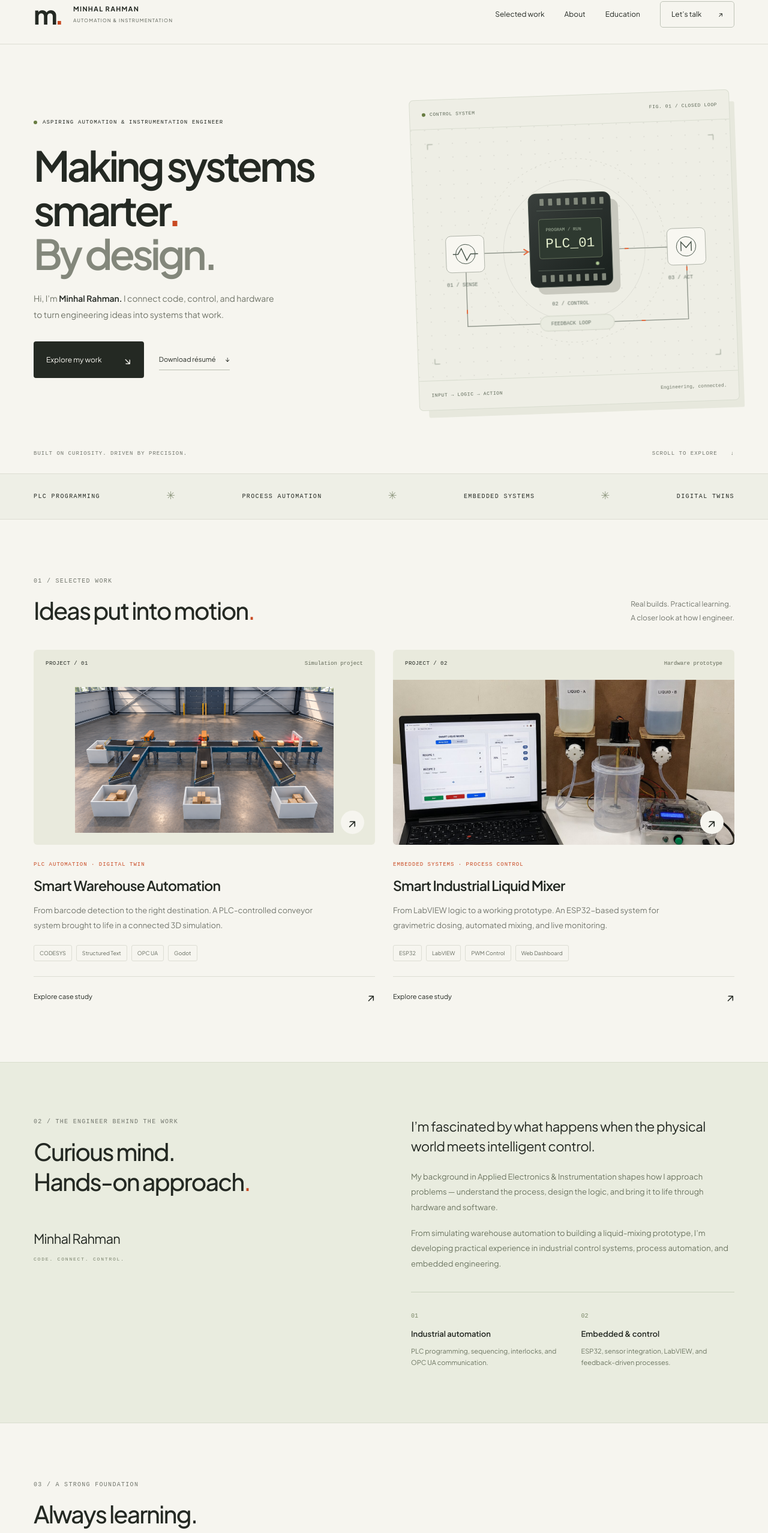
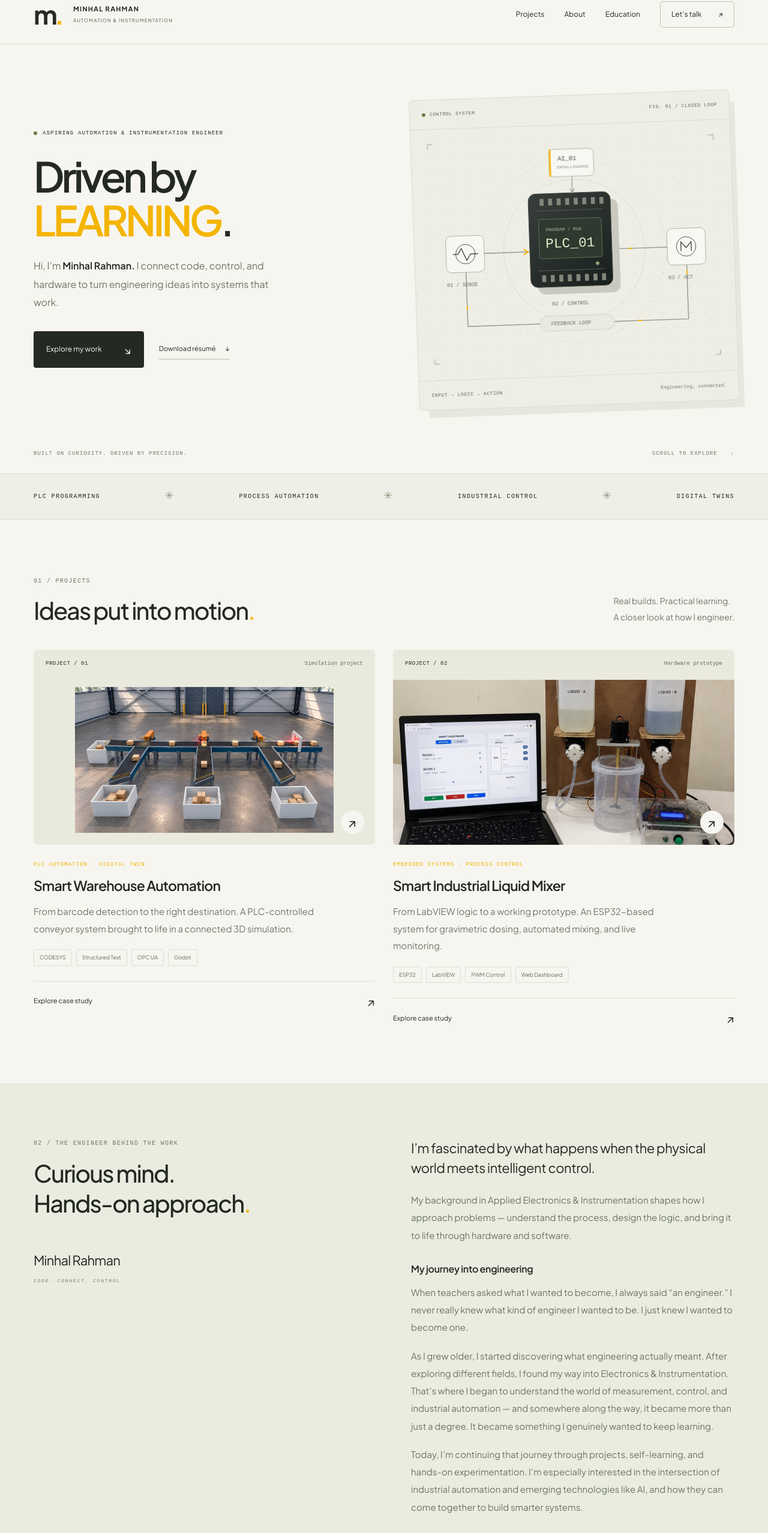
Before and after one commit to Minhal11/minhal-portfolio, a Next.js app: page / in a window 1280 px wide. Shown: the part 26-2581 px from the top of the page at 60% size. Built offline with nearby package versions, Linux system fonts and the light colour scheme.

Commit message:
Refine homepage with rotating hero, yellow accent, and narrative About
Keep the existing engineering layout while making the hero interactive, replacing orange with #F4B400, and turning About into a more personal story.

```diff
--- /dev/null
+++ b/app/components/HeroHeadline.tsx
@@ -0,0 +1,60 @@
+"use client";
+
+import { AnimatePresence, motion } from "framer-motion";
+import { useEffect, useState } from "react";
+
+const WORDS = ["CURIOSITY", "LEARNING", "DISCOVERY", "POSSIBILITY"] as const;
+
+export default function HeroHeadline() {
+  const [index, setIndex] = useState(0);
+  const [reduceMotion, setReduceMotion] = useState(false);
+
+  useEffect(() => {
+    const media = window.matchMedia("(prefers-reduced-motion: reduce)");
+    const sync = () => setReduceMotion(media.matches);
+    sync();
+    media.addEventListener("change", sync);
+    return () => media.removeEventListener("change", sync);
+  }, []);
+
+  useEffect(() => {
+    if (reduceMotion) return;
+    const id = window.setInterval(
+      () => setIndex((current) => (current + 1) % WORDS.length),
+      3200,
+    );
+    return () => window.clearInterval(id);
+  }, [reduceMotion]);
+
+  const word = WORDS[index];
+
+  return (
+    <h1>
+      Driven by
+      <br />
+      <span className="hero-rotate" aria-live="polite" aria-atomic="true">
+        <span className="hero-rotate-sizer" aria-hidden="true">
+          POSSIBILITY.
+        </span>
+        {reduceMotion ? (
+          <span className="hero-rotate-word">
+            <span className="orange">CURIOSITY</span>.
+          </span>
+        ) : (
+          <AnimatePresence initial={false}>
+            <motion.span
+              key={word}
+              className="hero-rotate-word"
+              initial={{ opacity: 0, y: "70%" }}
+              animate={{ opacity: 1, y: "0%" }}
+              exit={{ opacity: 0, y: "-70%" }}
+              transition={{ duration: 0.6, ease: [0.16, 1, 0.3, 1] }}
+            >
+              <span className="orange">{word}</span>.
+            </motion.span>
+          </AnimatePresence>
+        )}
+      </span>
+    </h1>
+  );
+}
--- a/app/components/SiteHeader.tsx
+++ b/app/components/SiteHeader.tsx
@@ -2,11 +2,57 @@
 
 import Link from "next/link";
 import { usePathname } from "next/navigation";
-import { useState } from "react";
+import { useEffect, useState } from "react";
+
+const sections = [
+  ["projects", "Projects"],
+  ["about", "About"],
+  ["education", "Education"],
+] as const;
 
 export default function SiteHeader() {
   const [open, setOpen] = useState(false);
+  const [active, setActive] = useState("");
   const pathname = usePathname();
+
+  useEffect(() => {
+    if (pathname !== "/") {
+      setActive("");
+      return;
+    }
+
+    const nodes = sections
+      .map(([id]) => document.getElementById(id))
+      .filter((node): node is HTMLElement => Boolean(node));
+    if (!nodes.length) return;
+
+    const onScroll = () => {
+      if (window.scrollY < 90) setActive("");
+    };
+
+    const observer = new IntersectionObserver(
+      (entries) => {
+        if (window.scrollY < 90) {
+          setActive("");
+          return;
+        }
+        const visible = entries
+          .filter((entry) => entry.isIntersecting)
+          .sort((a, b) => b.intersectionRatio - a.intersectionRatio)[0];
+        if (visible?.target.id) setActive(visible.target.id);
+      },
+      { rootMargin: "-28% 0px -55% 0px", threshold: [0.1, 0.25, 0.5] },
+    );
+
+    nodes.forEach((node) => observer.observe(node));
+    onScroll();
+    window.addEventListener("scroll", onScroll, { passive: true });
+    return () => {
+      observer.disconnect();
+      window.removeEventListener("scroll", onScroll);
+    };
+  }, [pathname]);
+
   return (
     <header className="site-header">
       <Link
@@ -31,14 +77,11 @@ export default function SiteHeader() {
         className={open ? "site-nav is-open" : "site-nav"}
         aria-label="Main navigation"
       >
-        {[
-          ["projects", "Selected work"],
-          ["about", "About"],
-          ["education", "Education"],
-        ].map(([id, label]) => (
+        {sections.map(([id, label]) => (
           <Link
             href={`${pathname === "/" ? "" : "/"}#${id}`}
             key={id}
+            className={active === id ? "is-active" : undefined}
             onClick={() => setOpen(false)}
           >
             {label}
--- a/app/components/SystemDiagram.tsx
+++ b/app/components/SystemDiagram.tsx
@@ -1,9 +1,150 @@
+"use client";
+
+import { useEffect, useRef } from "react";
+
+const DOTS: [number, number][] = [];
+for (let y = 1; y <= 440; y += 24) {
+  for (let x = 1; x <= 560; x += 24) {
+    DOTS.push([x, y]);
+  }
+}
+
 export default function SystemDiagram() {
+  const rootRef = useRef<HTMLDivElement>(null);
+  const svgRef = useRef<SVGSVGElement>(null);
+  const dotsRef = useRef<SVGGElement>(null);
+  const ringsRef = useRef<SVGGElement>(null);
+  const flowRef = useRef<SVGGElement>(null);
+  const rearRef = useRef<SVGGElement>(null);
+  const aiRef = useRef<SVGGElement>(null);
+
+  useEffect(() => {
+    const root = rootRef.current;
+    const svg = svgRef.current;
+    if (!root || !svg) return;
+
+    const finePointer = window.matchMedia("(hover: hover) and (pointer: fine)");
+    const reduceMotion = window.matchMedia("(prefers-reduced-motion: reduce)");
+    if (!finePointer.matches || reduceMotion.matches) return;
+
+    const pointer = { x: 280, y: 220, inside: false };
+    const smoothed = { x: 280, y: 220, inf: 0 };
+    const dotOff = DOTS.map(() => ({ x: 0, y: 0 }));
+    let frame = 0;
+    let running = true;
+
+    const toSvg = (clientX: number, clientY: number) => {
+      const ctm = svg.getScreenCTM();
+      if (!ctm) return;
+      const point = new DOMPoint(clientX, clientY).matrixTransform(
+        ctm.inverse(),
+      );
+      pointer.x = point.x;
+      pointer.y = point.y;
+    };
+
+    const onMove = (event: PointerEvent) => {
+      pointer.inside = true;
+      toSvg(event.clientX, event.clientY);
+    };
+    const onLeave = () => {
+      pointer.inside = false;
+    };
+
+    root.addEventListener("pointermove", onMove);
+    root.addEventListener("pointerenter", onMove);
+    root.addEventListener("pointerleave", onLeave);
+
+    const rings = ringsRef.current;
+    const flow = flowRef.current;
+    const rear = rearRef.current;
+    const ai = aiRef.current;
+    const dots = dotsRef.current?.children;
+
+    const tick = () => {
+      if (!running) return;
+
+      const targetInf = pointer.inside ? 1 : 0;
+      const targetX = pointer.inside ? pointer.x : 280;
+      const targetY = pointer.inside ? pointer.y : 220;
+      smoothed.x += (targetX - smoothed.x) * 0.1;
+      smoothed.y += (targetY - smoothed.y) * 0.1;
+      smoothed.inf += (targetInf - smoothed.inf) * 0.1;
+
+      const inf = smoothed.inf;
+      const nx = (smoothed.x - 280) / 280;
+      const ny = (smoothed.y - 220) / 220;
+      const proximity =
+        Math.max(0, 1 - Math.hypot(smoothed.x - 280, smoothed.y - 220) / 210) *
+        inf;
+      const scale = 1 + proximity * 0.036;
+
+      rings?.setAttribute(
+        "transform",
+        `translate(280 220) scale(${scale}) translate(-280 -220)`,
+      );
+      flow?.setAttribute(
+        "transform",
+        `translate(${(nx * 4.2 * inf).toFixed(3)} ${(ny * 3.2 * inf).toFixed(3)})`,
+      );
+      rear?.setAttribute(
+        "transform",
+        `translate(${(nx * 6.5 * inf).toFixed(3)} ${(ny * 5.2 * inf).toFixed(3)})`,
+      );
+      ai?.setAttribute(
+        "transform",
+        `translate(${(nx * 4.8 * inf).toFixed(3)} ${(ny * 3.8 * inf).toFixed(3)})`,
+      );
+
+      if (dots) {
+        for (let i = 0; i < DOTS.length; i++) {
+          const [restX, restY] = DOTS[i];
+          const dx = restX - smoothed.x;
+          const dy = restY - smoothed.y;
+          const dist = Math.hypot(dx, dy);
+          const radius = 56;
+          let ox = 0;
+          let oy = 0;
+          if (inf > 0.01 && dist < radius && dist > 0.25) {
+            const falloff = 1 - dist / radius;
+            const mag = falloff * falloff * 9.5 * inf;
+            ox = (dx / dist) * mag;
+            oy = (dy / dist) * mag;
+          }
+          const current = dotOff[i];
+          current.x += (ox - current.x) * 0.16;
+          current.y += (oy - current.y) * 0.16;
+          if (ox === 0 && oy === 0 && Math.abs(current.x) < 0.03) {
+            current.x = 0;
+            current.y = 0;
+          }
+          (dots[i] as SVGElement).setAttribute(
+            "transform",
+            `translate(${current.x.toFixed(2)} ${current.y.toFixed(2)})`,
+          );
+        }
+      }
+
+      frame = window.requestAnimationFrame(tick);
+    };
+
+    frame = window.requestAnimationFrame(tick);
+
+    return () => {
+      running = false;
+      window.cancelAnimationFrame(frame);
+      root.removeEventListener("pointermove", onMove);
+      root.removeEventListener("pointerenter", onMove);
+      root.removeEventListener("pointerleave", onLeave);
+    };
+  }, []);
+
   return (
     <div
+      ref={rootRef}
       className="system-diagram"
       role="img"
-      aria-label="Illustrated control system: sensor input passes through PLC logic to an actuator with a feedback loop."
+      aria-label="Illustrated control system: sensor input passes through PLC logic to an actuator with a feedback loop, augmented by an intelligence module."
     >
       <div className="diagram-top">
         <span>
@@ -11,16 +152,8 @@ export default function SystemDiagram() {
         </span>
         <span>FIG. 01 / CLOSED LOOP</span>
       </div>
-      <svg viewBox="0 0 560 440" fill="none" aria-hidden="true">
+      <svg ref={svgRef} viewBox="0 0 560 440" fill="none" aria-hidden="true">
         <defs>
-          <pattern
-            id="grid"
-            width="24"
-            height="24"
-            patternUnits="userSpaceOnUse"
-          >
-            <circle cx="1" cy="1" r="0.8" fill="#c8c7bf" />
-          </pattern>
           <linearGradient
             id="unit"
             x1="210"
@@ -33,7 +166,13 @@ export default function SystemDiagram() {
             <stop offset="1" stopColor="#171e1b" />
           </linearGradient>
         </defs>
-        <rect width="560" height="440" fill="url(#grid)" />
+        <rect width="560" height="440" fill="#eeeee5" />
+        <g ref={dotsRef}>
+          {DOTS.map(([x, y]) => (
+            <circle key={`${x}-${y}`} cx={x} cy={y} r="0.8" fill="#c8c7bf" />
+          ))}
+        </g>
+        <g ref={ringsRef}>
           <circle
             cx="280"
             cy="220"
@@ -42,6 +181,8 @@ export default function SystemDiagram() {
             strokeDasharray="3 6"
           />
           <circle cx="280" cy="220" r="124" stroke="#ddddd5" />
+        </g>
+        <g ref={flowRef}>
           <path
             d="M89 220H203M357 220H476M476 244V347H89V244"
             stroke="#92988e"
@@ -50,15 +191,16 @@ export default function SystemDiagram() {
           <path
             className="signal-line"
             d="M89 220H203M357 220H476M476 244V347H89V244"
-          stroke="#e6693c"
+            stroke="#F4B400"
             strokeWidth="2"
             strokeDasharray="7 160"
           />
           <path
             d="m191 215 8 5-8 5m271-10 8 5-8 5m-186 122-8 5 8 5"
-          stroke="#e6693c"
+            stroke="#F4B400"
             strokeWidth="2"
           />
+        </g>
         <rect
           x="55"
           y="188"
@@ -89,7 +231,16 @@ export default function SystemDiagram() {
           stroke="#465349"
           strokeWidth="1.5"
         />
-        <rect x="215" y="132" width="144" height="164" rx="13" fill="#c9c9bf" />
+        <g ref={rearRef}>
+          <rect
+            x="215"
+            y="132"
+            width="144"
+            height="164"
+            rx="13"
+            fill="#c9c9bf"
+          />
+        </g>
         <rect
           x="202"
           y="119"
@@ -134,6 +285,39 @@ export default function SystemDiagram() {
           PLC_01
         </text>
         <circle className="run-light" cx="320" cy="244" r="3" fill="#c9e7a8" />
+        <g ref={aiRef}>
+          <path d="M280 90V119" stroke="#92988e" strokeWidth="1.25" />
+          <path d="m276 111 4 8 4-8" stroke="#92988e" strokeWidth="1.25" />
+          <rect
+            x="241"
+            y="42"
+            width="78"
+            height="48"
+            rx="8"
+            fill="#f8f7f1"
+            stroke="#aeb2a7"
+          />
+          <rect x="241" y="42" width="3" height="48" rx="1.5" fill="#F4B400" />
+          <text
+            x="256"
+            y="62"
+            fill="#465349"
+            fontSize="11"
+            fontFamily="monospace"
+          >
+            AI_01
+          </text>
+          <text
+            x="254"
+            y="76"
+            fill="#657064"
+            fontSize="6.5"
+            fontFamily="monospace"
+            letterSpacing="0.8"
+          >
+            INTELLIGENCE
+          </text>
+        </g>
         <text x="55" y="276" fill="#657064" fontSize="9" fontFamily="monospace">
           01 / SENSE
         </text>
--- a/app/globals.css
+++ b/app/globals.css
@@ -22,6 +22,13 @@ body {
 }
 ::selection {
   background: #f1ba9d;
+  color: #242923;
+}
+body:has(.portfolio) {
+  --orange: #f4b400;
+}
+body:has(.portfolio) ::selection {
+  background: #f6e2a8;
   color: #242923;
 }
 a,
@@ -99,10 +106,20 @@ section[id] {
   font-size: 12px;
 }
 .site-nav > a {
+  position: relative;
   transition: color 0.2s;
 }
 .site-nav > a:hover {
   color: var(--orange);
+}
+.site-nav > a.is-active::after {
+  content: "";
+  position: absolute;
+  left: 0;
+  right: 0;
+  bottom: -8px;
+  height: 1.5px;
+  background: var(--orange);
 }
 .nav-contact {
   border: 1px solid #bfc3b7;
@@ -167,11 +184,29 @@ section[id] {
 .muted-heading {
   color: #83877b;
 }
+.hero-rotate {
+  display: inline-block;
+  position: relative;
+  vertical-align: bottom;
+  overflow: hidden;
+}
+.hero-rotate-sizer {
+  visibility: hidden;
+  display: block;
+  white-space: nowrap;
+  pointer-events: none;
+}
+.hero-rotate-word {
+  position: absolute;
+  left: 0;
+  top: 0;
+  white-space: nowrap;
+}
 .hero-intro {
-  font-size: 14px;
+  font-size: 16px;
   color: #707468;
   line-height: 1.9;
-  max-width: 410px;
+  max-width: 430px;
   margin-top: 25px;
 }
 .hero-intro strong {
@@ -221,6 +256,7 @@ section[id] {
   border: 1px solid #d9ddd0;
   border-radius: 7px;
   position: relative;
+  overflow: hidden;
   transform: rotate(-2deg);
   box-shadow: 12px 16px 0 -4px #e7e8dd;
   margin-top: 8px;
@@ -320,7 +356,7 @@ h2 {
   font-weight: 500;
 }
 .section-heading > p {
-  font-size: 12px;
+  font-size: 14px;
   line-height: 1.9;
   color: var(--muted);
 }
@@ -409,7 +445,7 @@ h2 {
   margin: 9px 0 12px;
 }
 .project-details > p:not(.eyebrow) {
-  font-size: 13px;
+  font-size: 15px;
   color: var(--muted);
   line-height: 1.9;
   max-width: 480px;
@@ -467,7 +503,7 @@ h2 {
   color: #79826c;
 }
 .about-content > p {
-  font-size: 13px;
+  font-size: 15px;
   color: #6d7662;
   line-height: 1.95;
   margin-bottom: 18px;
@@ -479,28 +515,12 @@ h2 {
   color: var(--ink);
   margin-bottom: 22px;
 }
-.focus-grid {
-  display: grid;
-  grid-template-columns: 1fr 1fr;
-  gap: 28px;
-  margin-top: 34px;
-  padding-top: 24px;
-  border-top: 1px solid #cbd2bf;
-}
-.focus-grid span {
-  font-family: monospace;
-  font-size: 10px;
-  color: #7c8969;
-}
-.focus-grid h3 {
-  font-size: 13px;
+.about-subhead {
+  font-size: 16px;
   font-weight: 600;
-  margin: 12px 0 8px;
-}
-.focus-grid p {
-  font-size: 11px;
-  line-height: 1.8;
-  color: #6d7662;
+  letter-spacing: -0.3px;
+  color: var(--ink);
+  margin: 30px 0 12px;
 }
 .education-list article {
   display: grid;
@@ -593,7 +613,7 @@ h2 {
   gap: 25px;
 }
 .contact-bottom p {
-  font-size: 12px;
+  font-size: 14px;
   line-height: 1.9;
   color: #adb7a2;
 }
@@ -704,7 +724,7 @@ h2 {
     letter-spacing: 0.6px;
   }
   .hero-intro {
-    font-size: 13px;
+    font-size: 15px;
   }
   .hero-actions {
     gap: 16px;
@@ -785,6 +805,11 @@ h2 {
   .site-nav a {
     padding: 15px 8px;
   }
+  .site-nav > a.is-active::after {
+    left: 8px;
+    right: 8px;
+    bottom: 10px;
+  }
   .site-nav .nav-contact {
     margin-top: 10px;
     padding: 13px;
@@ -796,8 +821,8 @@ h2 {
     gap: 35px;
   }
   .hero h1 {
-    font-size: clamp(49px, 11vw, 72px);
-    letter-spacing: -3px;
+    font-size: clamp(40px, 10.4vw, 64px);
+    letter-spacing: -2.4px;
     line-height: 1.07;
     margin-top: 24px;
   }
@@ -806,7 +831,7 @@ h2 {
     letter-spacing: 0.6px;
   }
   .hero-intro {
-    font-size: 13px;
+    font-size: 15px;
     max-width: 370px;
   }
   .hero-actions {
@@ -862,7 +887,7 @@ h2 {
   }
   .section-heading > p {
     margin-top: 17px;
-    font-size: 11px;
+    font-size: 13px;
   }
   .section-heading h2 {
     font-size: 33px;
@@ -885,7 +910,7 @@ h2 {
     font-size: 22px;
   }
   .project-details > p:not(.eyebrow) {
-    font-size: 12px;
+    font-size: 14px;
   }
   .project-bottom {
     margin-top: 22px;
@@ -905,10 +930,11 @@ h2 {
     font-size: 21px;
   }
   .about-content > p {
-    font-size: 12px;
+    font-size: 14px;
   }
-  .focus-grid {
-    gap: 20px;
+  .about-subhead {
+    font-size: 15px;
+    margin-top: 26px;
   }
   .education-list article {
     grid-template-columns: 1fr;
@@ -958,7 +984,7 @@ h2 {
     padding-top: 22px;
   }
   .contact-bottom p {
-    font-size: 11px;
+    font-size: 13px;
   }
   .contact-bottom > a {
     font-size: 13px;
--- a/app/page.tsx
+++ b/app/page.tsx
@@ -1,5 +1,6 @@
 import Image from "next/image";
 import Link from "next/link";
+import HeroHeadline from "./components/HeroHeadline";
 import SystemDiagram from "./components/SystemDiagram";
 
 const projects = [
@@ -38,13 +39,7 @@ export default function Home() {
             <span className="status-dot" /> ASPIRING AUTOMATION &
             INSTRUMENTATION ENGINEER
           </p>
-          <h1>
-            Making systems
-            <br />
-            smarter<span className="orange">.</span>
-            <br />
-            <span className="muted-heading">By design.</span>
-          </h1>
+          <HeroHeadline />
           <p className="hero-intro">
             Hi, I’m <strong>Minhal Rahman.</strong> I connect code, control, and
             hardware to turn engineering ideas into systems that work.
@@ -76,7 +71,7 @@ export default function Home() {
           <b>✳</b>
           <span>PROCESS AUTOMATION</span>
           <b>✳</b>
-          <span>EMBEDDED SYSTEMS</span>
+          <span>INDUSTRIAL CONTROL</span>
           <b>✳</b>
           <span>DIGITAL TWINS</span>
         </div>
@@ -84,7 +79,7 @@ export default function Home() {
       <section id="projects" className="work-section wrap">
         <div className="section-heading">
           <div>
-            <p className="eyebrow">01 / SELECTED WORK</p>
+            <p className="eyebrow">01 / PROJECTS</p>
             <h2>
               Ideas put into motion<span className="orange">.</span>
             </h2>
@@ -157,29 +152,32 @@ export default function Home() {
               I approach problems — understand the process, design the logic,
               and bring it to life through hardware and software.
             </p>
+            <h3 className="about-subhead">My journey into engineering</h3>
             <p>
-              From simulating warehouse automation to building a liquid-mixing
-              prototype, I’m developing practical experience in industrial
-              control systems, process automation, and embedded engineering.
+              When teachers asked what I wanted to become, I always said “an
+              engineer.” I never really knew what kind of engineer I wanted to
+              be. I just knew I wanted to become one.
             </p>
-            <div className="focus-grid">
-              <div>
-                <span>01</span>
-                <h3>Industrial automation</h3>
-                <p>
-                  PLC programming, sequencing, interlocks, and OPC UA
-                  communication.
-                </p>
-              </div>
-              <div>
-                <span>02</span>
-                <h3>Embedded & control</h3>
-                <p>
-                  ESP32, sensor integration, LabVIEW, and feedback-driven
-                  processes.
-                </p>
-              </div>
-            </div>
+            <p>
+              As I grew older, I started discovering what engineering actually
+              meant. After exploring different fields, I found my way into
+              Electronics & Instrumentation. That’s where I began to understand
+              the world of measurement, control, and industrial automation —
+              and somewhere along the way, it became more than just a degree. It
+              became something I genuinely wanted to keep learning.
+            </p>
+            <p>
+              Today, I’m continuing that journey through projects, self-learning,
+              and hands-on experimentation. I’m especially interested in the
+              intersection of industrial automation and emerging technologies
+              like AI, and how they can come together to build smarter systems.
+            </p>
+            <h3 className="about-subhead">Where I’m going</h3>
+            <p>
+              I don’t have every step of the next ten years mapped out. What I
+              do know is that I want to keep moving toward harder systems,
+              deeper engineering, and smarter ways of building them.
+            </p>
           </div>
         </div>
       </section>
```
Lines whose indentation alone changed are shown as unchanged.
